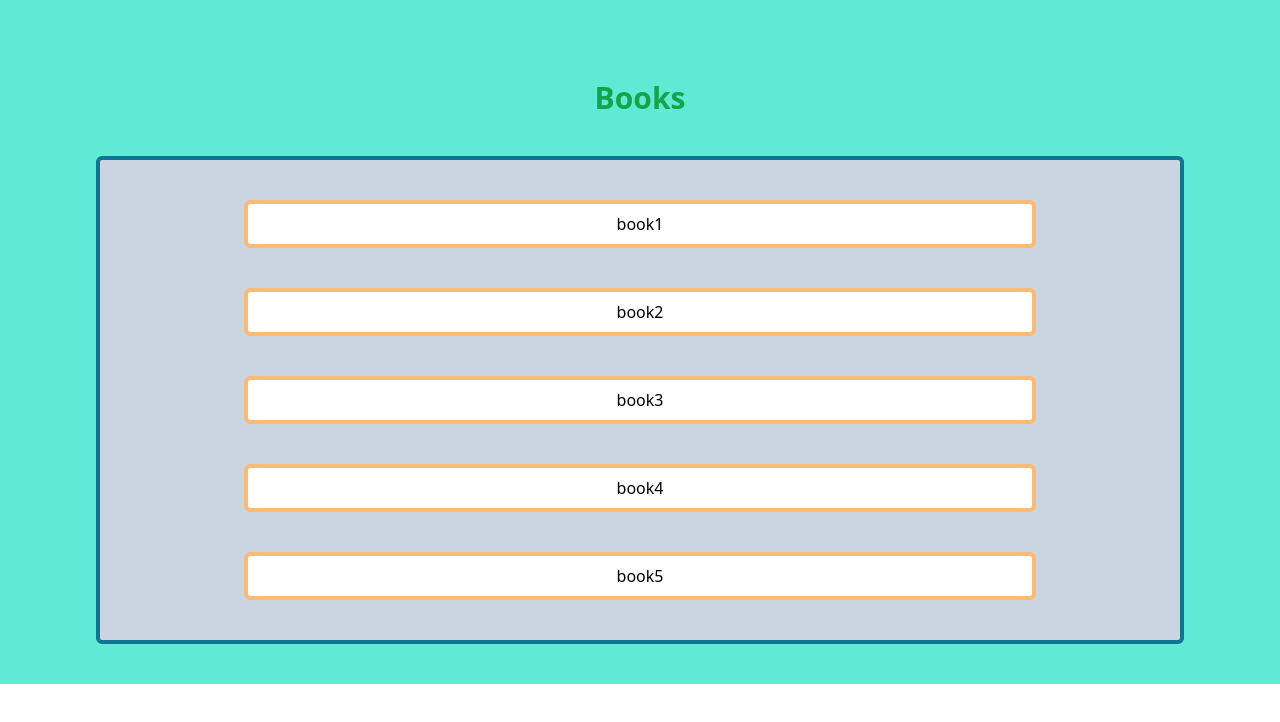
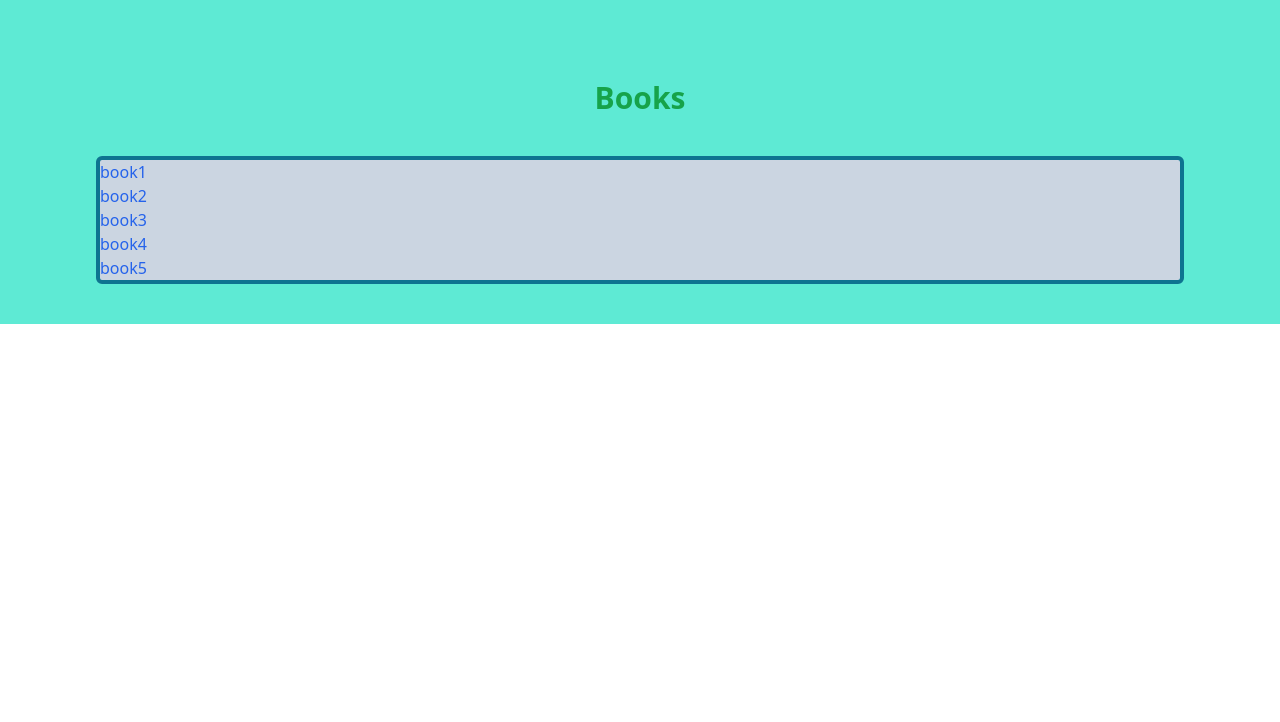
Before and after one commit to Radchenko87dmytro/BookServiseTS, a React (Create React App) app: page /books in a window 1280 px wide. Shown: the top 722 px of the page. Built offline with nearby package versions, Linux system fonts and the light colour scheme.

Commit message:
feature: adding Hyperlink.tsx new component

```diff
--- /dev/null
+++ b/src/components/Hyperlink/index.tsx
@@ -0,0 +1,19 @@
+import { book } from '../../types';
+
+interface props {
+    link?: string;
+    content: string;
+}
+
+export const Hyperlink = ({ link, content }: props) => {
+    return (
+        <div>
+            <a
+                href={link}
+                className="font-medium text-blue-600 dark:text-blue-500 hover:underline"
+            >
+                {content}
+            </a>
+        </div>
+    );
+};
--- a/src/index.tsx
+++ b/src/index.tsx
@@ -7,6 +7,7 @@ import { Books } from './screens/Books';
 import { Book } from './screens/Book';
 import { book } from './types';
 import './index.css';
+import { Hyperlink } from './components/Hyperlink';
 
 const mock: book[] = [
     { id: 1, name: 'book1' },
@@ -29,6 +30,10 @@ const router = createBrowserRouter([
         path: '/book/:id',
         element: <Book books={mock} />,
     },
+    // {
+    //     path: '/book/:id',
+    //     element: <Hyperlink></Hyperlink> />,
+    // },
 ]);
 
 const root = ReactDOM.createRoot(
--- a/src/screens/Books/index.tsx
+++ b/src/screens/Books/index.tsx
@@ -1,5 +1,6 @@
 import React from 'react';
 import { book } from '../../types';
+import { Hyperlink } from '../../components/Hyperlink';
 
 interface props {
     books: book[];
@@ -14,9 +15,7 @@ export const Books = ({ books }: props) => {
             </div>
             <div className="border-4 mx-24 rounded-md border-cyan-700 border-solid bg-slate-300">
                 {books.map((book) => (
-                    <p className="flex justify-center py-2 mx-36 my-10 border-4 rounded-md border-orange-300 border-solid bg-white">
-                        {book.name}
-                    </p>
+                    <Hyperlink content={book.name} link={`/book/${book.id}`} />
                 ))}
             </div>
         </div>
```
